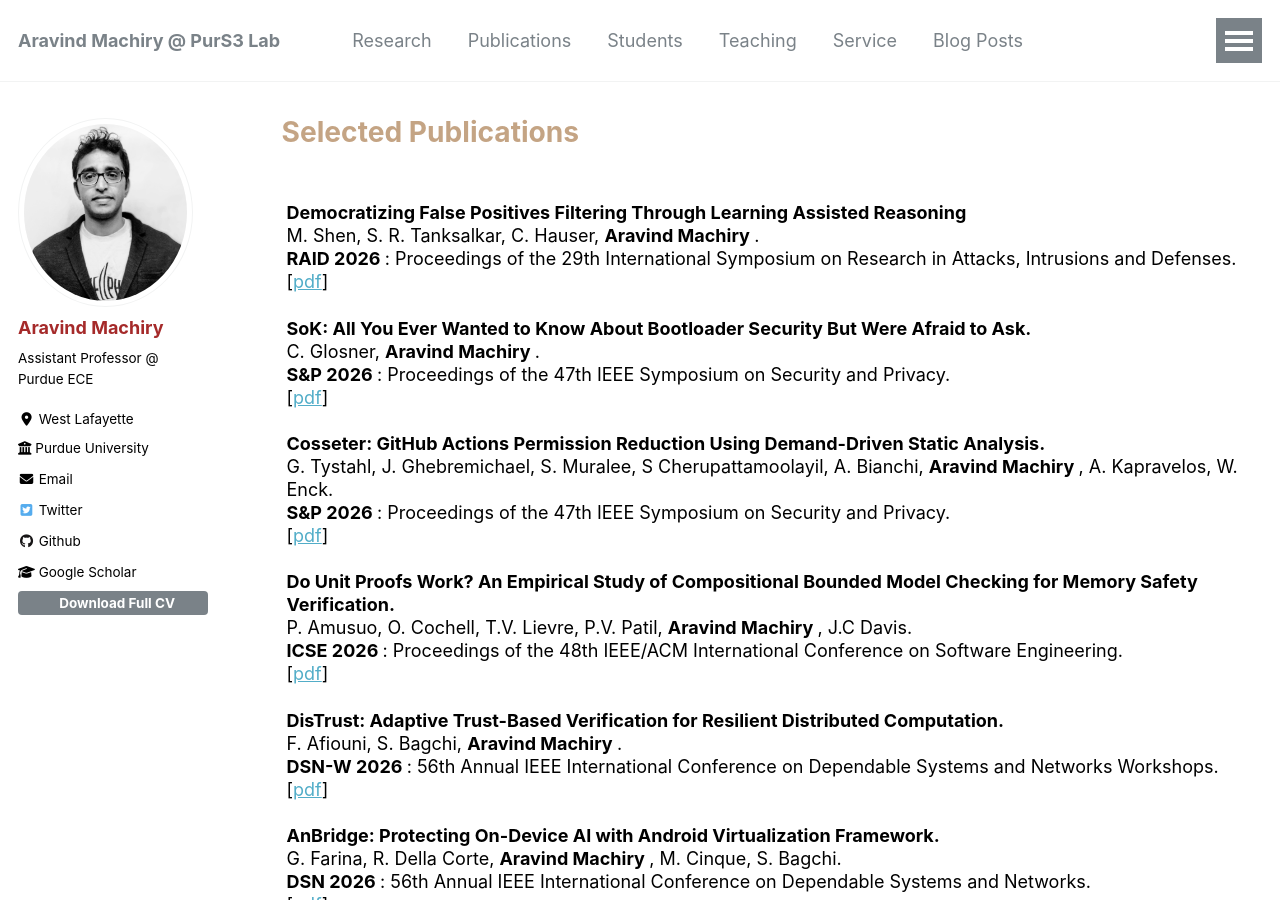
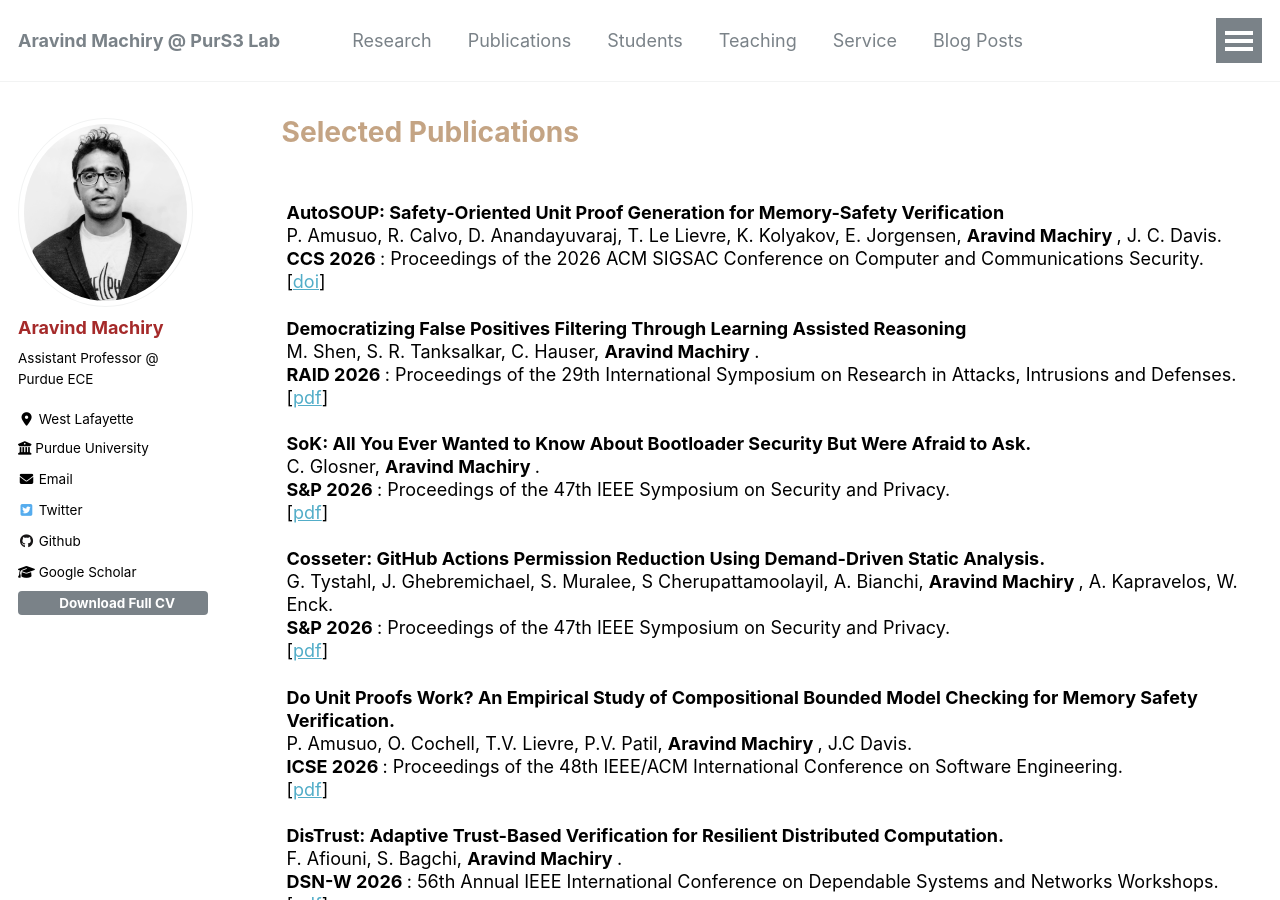
Before and after one commit to Machiry/machiry.github.io, a Jekyll site: the page built from _publications/index.html, in a window 1280 px wide and 900 px high. Built offline with Jekyll 4.4.1, drawn with Linux system fonts in a browser that asks for light colours; nearby versions of some CDN libraries.

Commit message:
Add newly published papers

```diff
--- a/_data/publications_check.yml
+++ b/_data/publications_check.yml
@@ -107,3 +107,4 @@ known:
   - {doi: "10.1145/2804345.2804355", title: "CLAPP: characterizing loops in Android applications (invited talk)"}
   - {doi: "10.1145/2491411.2491450", title: "Dynodroid: an input generation system for Android apps"}
   - {doi: "10.1007/978-3-032-42929-2_1", title: "Democratizing False Positives Filtering Through Learning Assisted Reasoning"}
+  - {doi: "10.1145/3830454.3846765", title: "AutoSOUP: Safety-Oriented Unit Proof Generation for Memory-Safety Verification"}
--- a/_publications/index.html
+++ b/_publications/index.html
@@ -10,6 +10,14 @@ author_profile: true
     <br/>
 
 			<p>
+
+		<strong>AutoSOUP: Safety-Oriented Unit Proof Generation for Memory-Safety Verification</strong><br>
+		P. Amusuo, R. Calvo, D. Anandayuvaraj, T. Le Lievre, K. Kolyakov, E. Jorgensen, <b> Aravind Machiry </b>, J. C. Davis.<br>
+		<b> CCS 2026 </b> : Proceedings of the 2026 ACM SIGSAC Conference on Computer and Communications Security. <br>
+		[<a href="https://doi.org/10.1145/3830454.3846765">doi</a>]
+	</p>
+
+	<p>
 
 		<strong>Democratizing False Positives Filtering Through Learning Assisted Reasoning</strong><br>
 		M. Shen, S. R. Tanksalkar, C. Hauser, <b> Aravind Machiry </b>.<br>
```
